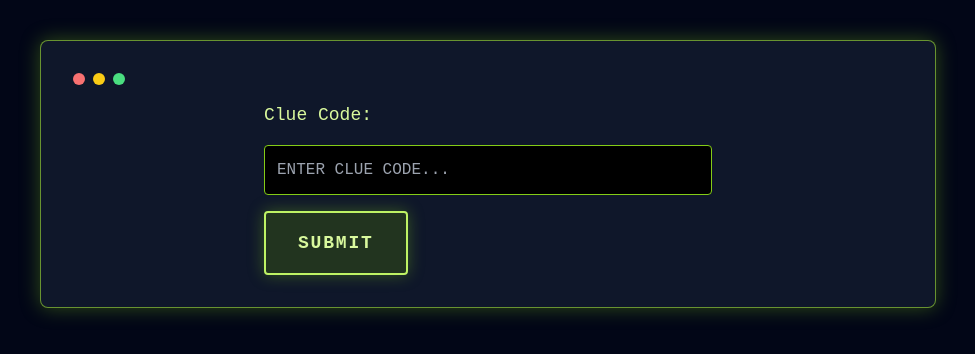
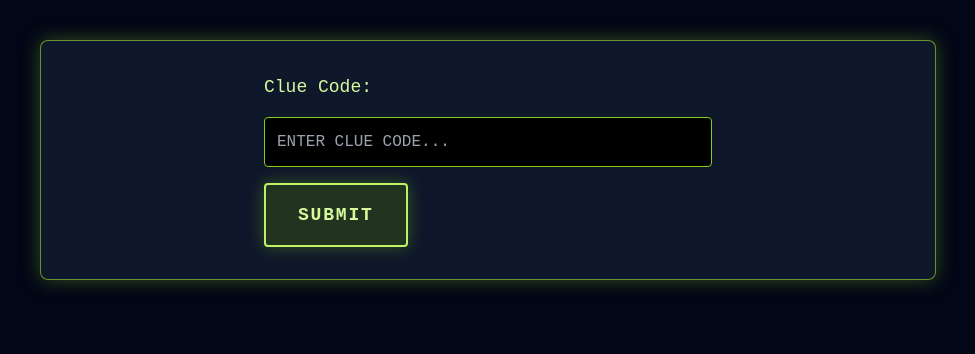
Before and after one commit to steepbike2526/easterHunt2026, a React (Vite) app: page /#/ in a window 1280 px wide. Shown: the top 354 px of the page, without its empty margins (152-1127 px from the left). Built offline with nearby package versions, Linux system fonts and the light colour scheme.

Commit message:
copy edits

```diff
--- a/src/components/TerminalWindow.jsx
+++ b/src/components/TerminalWindow.jsx
@@ -1,14 +1,9 @@
-import { StreamingTextSequenceProvider } from './StreamingTextSequenceContext'
+import { StreamingTextSequenceProvider } from "./StreamingTextSequenceContext";
 
 export default function TerminalWindow({ children }) {
   return (
     <div className="mx-auto w-full max-w-4xl rounded-lg border border-lime-400/60 bg-slate-900 p-4 shadow-[0_0_20px_rgba(132,204,22,0.35)] md:p-8">
-      <div className="mb-4 flex gap-2">
-        <span className="h-3 w-3 rounded-full bg-red-400" />
-        <span className="h-3 w-3 rounded-full bg-yellow-400" />
-        <span className="h-3 w-3 rounded-full bg-green-400" />
-      </div>
       <StreamingTextSequenceProvider>{children}</StreamingTextSequenceProvider>
     </div>
-  )
+  );
 }
```
